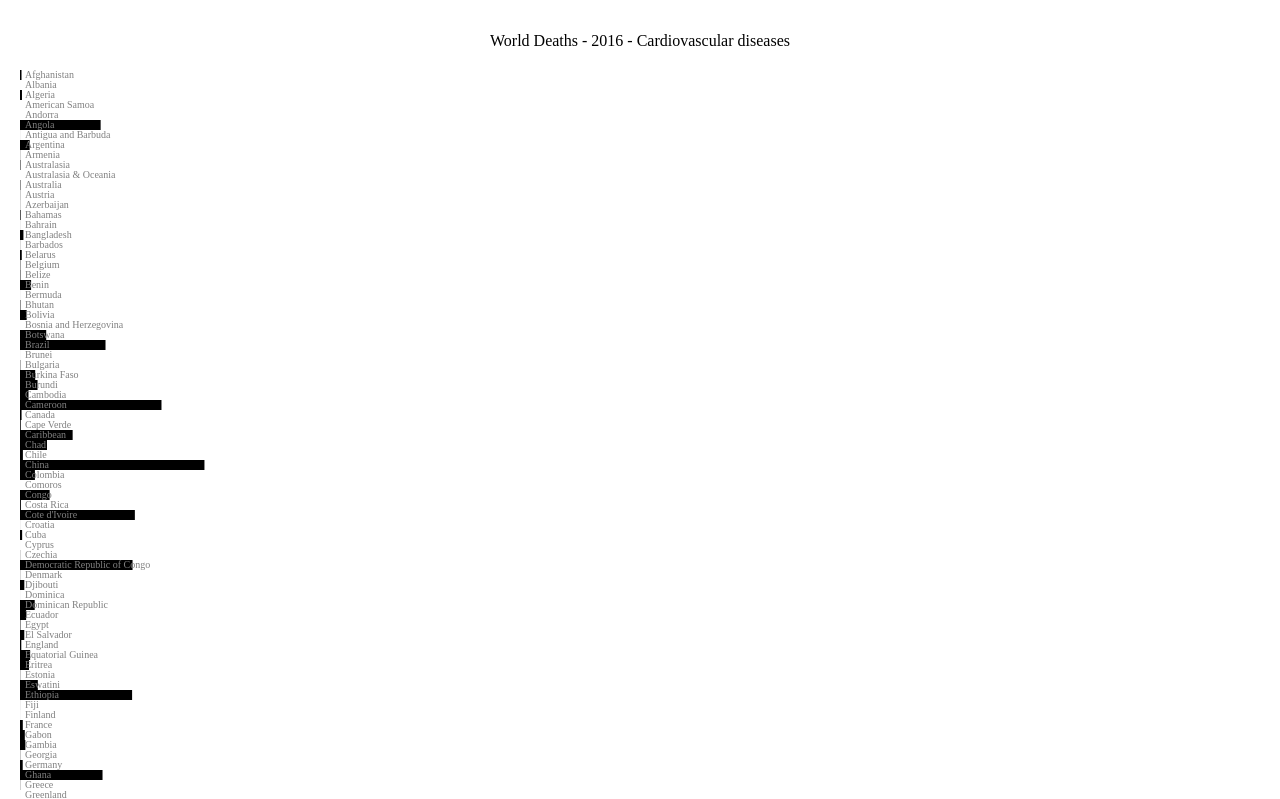
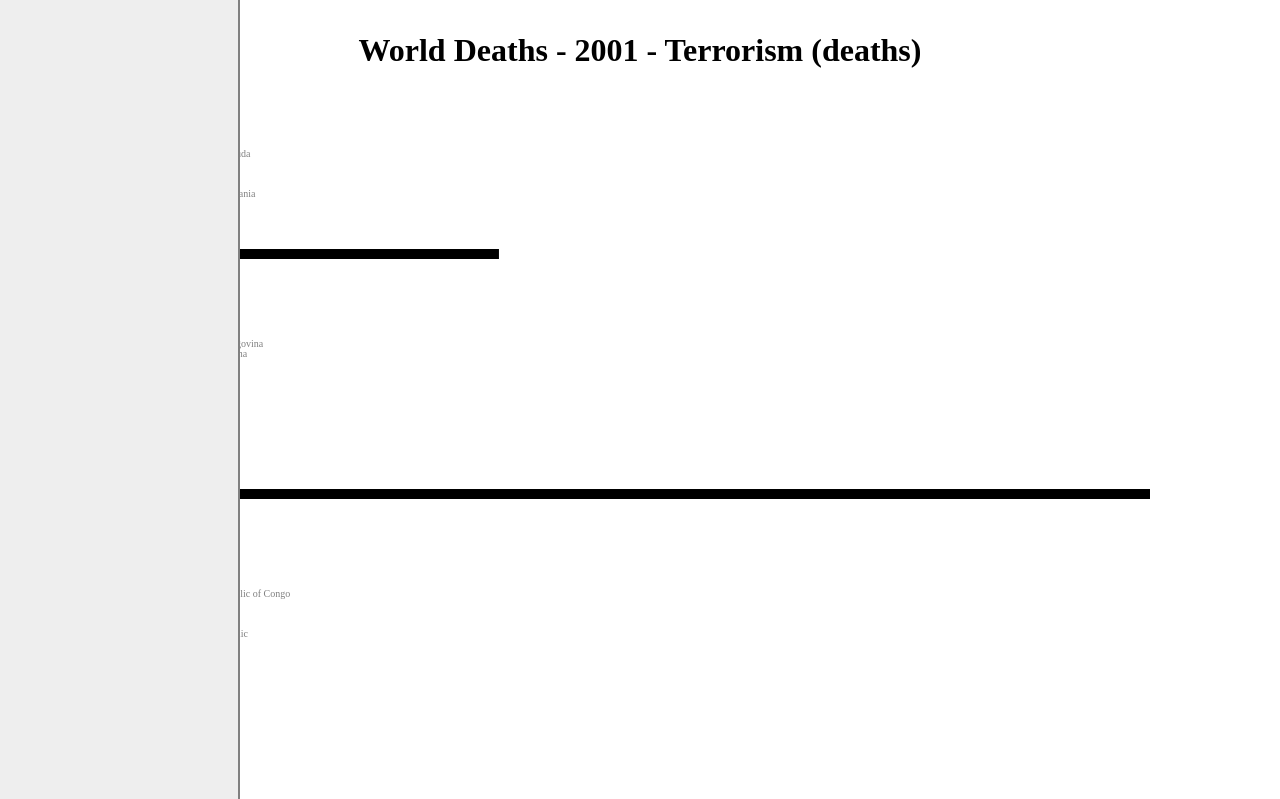
Before and after one commit to imbrikis/d3-0001, a plain HTML site: page deaths.html in a window 1280 px wide. Shown: the top 799 px of the page. Drawn offline with nearby package versions, Linux system fonts and the light colour scheme; animation ran at ten frames a second.

Commit message:
discovered data set is too dirty

```diff
--- a/deaths.html
+++ b/deaths.html
@@ -6,22 +6,39 @@
       * {
         margin: 0;
         padding: 0;
+        box-sizing: border-box;
         /*         overflow: hidden;  */
       }
-      .title {
+      h1 {
         text-align: center;
-        margin-top: 2rem;
+        padding-top: 2rem;
+      }
+      svg {
+        display: block;
+        margin: 0 auto;
+      }
+      .nav-buttons {
+        width: 15rem;
+        height: 100vh;
+        background: #eee;
+        border-right: 2px solid grey;
+        position: sticky;
+        bottom: 0;
+        top: 0;
+        left: 0;
       }
     </style>
     <script src="https://d3js.org/d3.v6.min.js"></script>
   </head>
   <body>
+    <h1 class="title"></h1>
     <svg
       style="box-sizing: border-box"
       id="container"
       width="1000"
-      height="4500"
+      height="2100"
     ></svg>
+    <div class="nav-buttons"></div>
     <script src="./scripts/deaths.js" type="module"></script>
   </body>
 </html>
--- a/scripts/deaths.js
+++ b/scripts/deaths.js
@@ -12,15 +12,12 @@ d3.csv('../data/deaths.csv').then((data) => {
 })
 
 const dataViz = (vizData) => {
-  // console.log(vizData)
+  console.log(vizData)
 
-  const vizYear = 2016,
-    vizCauseOfDeath = 'Cardiovascular diseases'
+  const vizYear = 2001,
+    vizCauseOfDeath = 'Terrorism (deaths)'
 
-  d3.select('body')
-    .insert('div', ':first-child')
-    .classed('title', true)
-    .html(`World Deaths - ${vizYear} - ${vizCauseOfDeath}`)
+  d3.select('.title').html(`World Deaths - ${vizYear} - ${vizCauseOfDeath}`)
 
   // filters vizData by year
   const filterDataByYear = (data, year) => {
@@ -71,42 +68,30 @@ const dataViz = (vizData) => {
   }
 
   const newData = filterDataByYear(vizData, vizYear)
-  console.log(newData)
+  // console.log(newData)
 
   const svgGroups = svg.selectAll('g').data(newData).enter().append('g')
 
   const maxX = d3.max(newData, (d) => +d[vizCauseOfDeath])
-  // console.log(maxX)
   const scaleX = d3.scaleLinear().domain([0, maxX]).range([0, 990])
 
   svgGroups
     .append('rect')
-    .each((d) => console.log(d[vizCauseOfDeath]))
     .attr('transform', (d, i) => `translate(10, ${i * 10 + 10})`)
+    .attr('width', 0)
     .attr('height', 10)
+    .transition()
+    .duration(2000)
     .attr('width', (d) => scaleX(d[vizCauseOfDeath]))
     .attr('fill', 'black')
 
   svgGroups
     .append('text')
     .attr('transform', (d, i) => `translate(15, ${i * 10 + 18})`)
-    // .attr('alignment-baseline', 'middle')
     .attr('font-size', 10)
     .attr('fill', 'gray')
-    .each((d) => console.log(d))
+    // .each((d) => console.log(d))
     .text((d) => d.Entity)
-  // .append('text')
-  // .attr('transform', (d, i) => `translate(10, ${i * 15 + 15})`)
-  // .text(
-  //   (d) =>
-  //     `In ${d.Year}, ${
-  //       Number(d[vizCauseOfDeath])
-  //         ? Math.floor(+d[vizCauseOfDeath])
-  //         : d[vizCauseOfDeath] === ''
-  //         ? '0'
-  //         : d[vizCauseOfDeath]
-  //     } people died by execution in ${d.Entity}`
-  // )
 }
 
 /*
```
